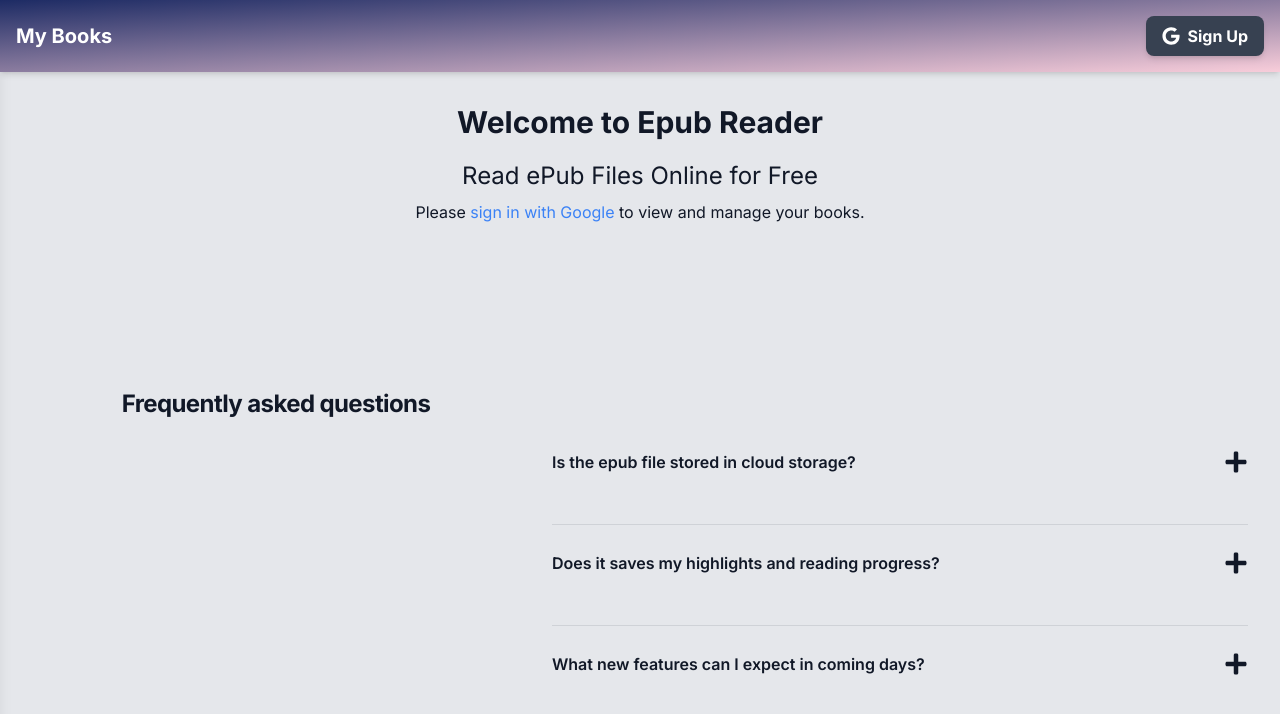
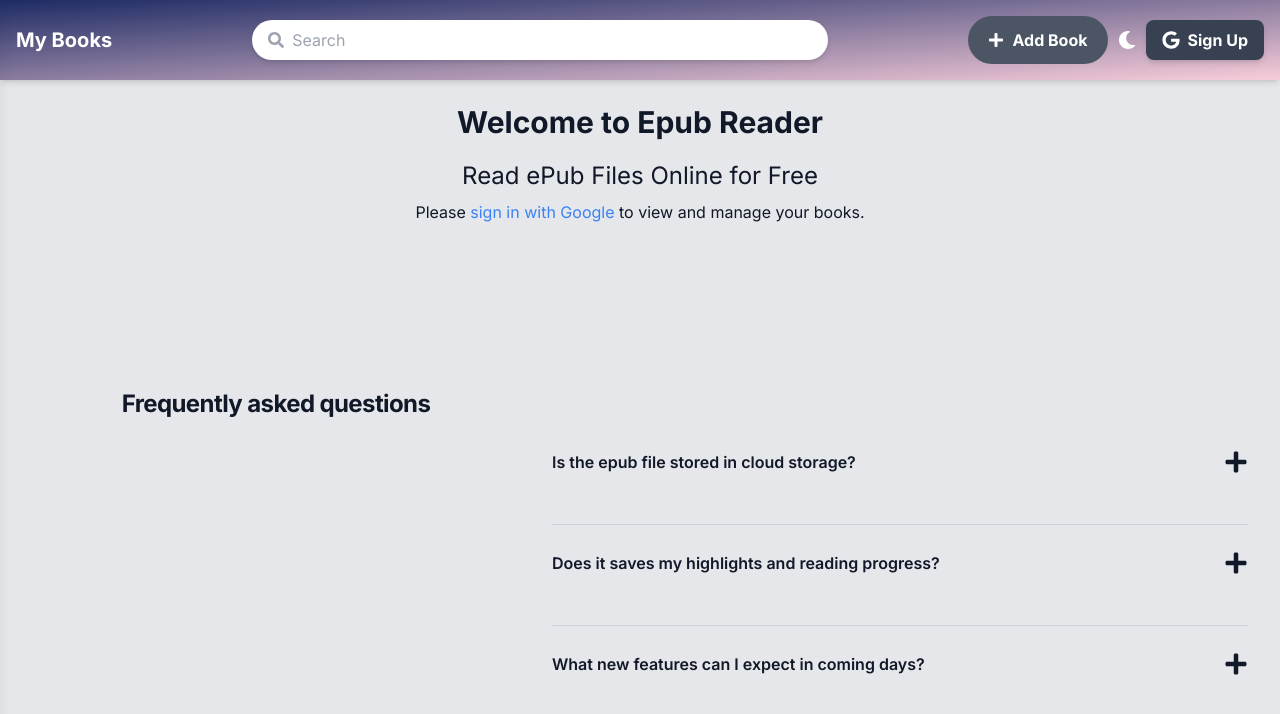
Before and after one commit to subidhkhanal/epub-reader, a Next.js app: page / in a window 1280 px wide. Shown: the top 714 px of the page. Built offline with nearby package versions, Linux system fonts and the light colour scheme; no server answers.

Commit message:
fixed the navbar

```diff
--- a/app/components/Navbar.tsx
+++ b/app/components/Navbar.tsx
@@ -6,7 +6,6 @@ import { auth, provider } from "@/firebaseConfig";
 import { signInWithPopup, signOut } from "firebase/auth";
 import ThemeToggleButton from "./ThemeToggleButton"; // Import ThemeToggleButton
 import AddBook from "./AddBook"; // Import the AddBook component
-import Link from "next/link";
 
 interface NavBarProps {
   searchTerm: string;
@@ -97,71 +96,89 @@ const NavBar: React.FC<NavBarProps> = ({
 
   return (
     <header
-      className={`fixed top-0 left-0 w-full z-[1000] flex justify-between items-center p-4 pl-2 transition-all duration-300 ${
+      className={`fixed top-0 left-0 w-full z-1000 flex justify-between items-center p-4 pl-2 transition-all duration-300 ${
         isDarkTheme
-          ? "bg-[#18212f] text-[#F3F4F6] shadow-lg"
-          : "bg-gradient-to-br from-[#1d2b64] to-[#f8cdda] text-white shadow-md"
+          ? "bg-[#18212f] text-[#F3F4F6] shadow-lg" // Dark theme styles with slate gray background
+          : "bg-gradient-to-br from-[#1d2b64] to-[#f8cdda] text-white shadow-md" // Light theme styles
       }`}
     >
       {/* Left: Menu and Logo */}
       <div className="flex items-center">
         <FaBars
-          className="text-lg cursor-pointer md:hidden block"
+          className="text-lg cursor-pointer [@media(min-width:786px)]:hidden block"
           onClick={onMenuClick}
         />
-        <Link href="/">
-          <span className="ml-2 font-bold text-xl hidden md:block">
+        <span className="ml-2 font-bold text-xl [@media(min-width:786px)]:block hidden">
           My Books
         </span>
-        </Link>
       </div>
 
       {/* Middle: Search Bar */}
-
-      {user ? (
-        <div className="flex-1 flex justify-center items-center">
+      <div className="flex-1 [@media(min-width:786px)]:flex justify-center items-center">
+        {showSmallSearch ? (
           <div
-            className={`flex items-center rounded-full px-4 py-2 w-full max-w-xl ${
+            className={`[@media(min-width:786px)]:hidden flex items-center rounded-full px-4 py-2 w-full max-w-xl ${
               isDarkTheme
-                ? "bg-[#111827] text-[#D1D5DB] shadow-inner"
-                : "bg-white text-gray-800 shadow-md"
+                ? "bg-[#111827] text-[#D1D5DB] shadow-inner" // Dark theme styles with dark navy background
+                : "bg-white text-gray-800 shadow-md" // Light theme styles
+            }`}
+            ref={smallSearchRef}
+          >
+            <input
+              type="text"
+              placeholder="Search"
+              value={searchTerm}
+              onChange={(e) => setSearchTerm(e.target.value)} // Update searchTerm
+              className="w-full bg-transparent border-none outline-none text-base"
+            />
+          </div>
+        ) : (
+          <div
+            className={`[@media(min-width:786px)]:flex hidden items-center rounded-full px-4 py-2 w-full max-w-xl ${
+              isDarkTheme
+                ? "bg-[#111827] text-[#D1D5DB] shadow-inner" // Dark theme styles with dark navy background
+                : "bg-white text-gray-800 shadow-md" // Light theme styles
             }`}
           >
-            <FaSearch className="text-gray-400 mr-2 hidden md:block" />
+            <FaSearch className="text-gray-400 mr-2 [@media(min-width:786px)]:block hidden" />
             <input
               type="text"
               placeholder="Search"
               value={searchTerm}
               onChange={(e) => setSearchTerm(e.target.value)}
-              className="flex-grow bg-transparent border-none outline-none text-base"
+              className="flex-grow bg-transparent border-none outline-none text-base [@media(min-width:786px)]:block hidden"
             />
           </div>
+        )}
       </div>
-      ) : (
-        <></>
-      )}
 
       {/* Right: Theme Toggle and User Profile */}
-      <div className="flex items-center">
+      <div className="flex items-center relative">
         {user ? (
-          <div>
-            {/* /* Mobile Search */}
-            <div className="md:hidden">
+          /* Small Devices: Search Icon and Search Input */
+          <div
+            className="[@media(min-width:786px)]:hidden"
+            ref={smallSearchRef}
+          >
             <FaSearch
               className={`text-gray-400 mr-4 cursor-pointer ${
                 showSmallSearch ? "hidden" : "block"
               }`}
-                onClick={() => setShowSmallSearch(true)}
+              onClick={() => {
+                setShowSmallSearch(true); // Show the search input
+              }}
             />
           </div>
-            {/* Add Book (Desktop Only) */}
-            <div className="hidden md:block">
+        ) : (
+          " "
+        )}
+        <div className="[@media(min-width:786px)]:block hidden">
           <AddBook isDarkTheme={isDarkTheme} />
         </div>
-            {/* Theme Toggle */}
         <ThemeToggleButton />
-            {/* User Profile */}
-            <div className="flex items-center ml-4 relative">
+
+        {user ? (
+          <div className="flex items-center ml-4">
             <img
               src={user.photoURL || "/default-avatar.png"}
               alt="User Avatar"
@@ -188,7 +205,6 @@ const NavBar: React.FC<NavBarProps> = ({
               </div>
             )}
           </div>
-          </div>
         ) : (
           <button
             className="flex items-center bg-gray-700 hover:bg-gray-600 text-white font-bold py-2 px-4 rounded-lg shadow-md transition-all duration-300"
--- a/app/page.tsx
+++ b/app/page.tsx
@@ -107,11 +107,19 @@ const Home: React.FC = () => {
         {loading ? (
           <div>Loading...</div>
         ) : user ? (
-          <BookGrid
-            books={filteredBooks}
-            userId={user.uid}
-            isDarkTheme={isDarkTheme}
-          />
+          <div>
+            <BookGrid
+              books={filteredBooks}
+              userId={user.uid}
+              isDarkTheme={isDarkTheme}
+            />
+            <div className="mt-16 border-t border-gray-900/10 pt-8 sm:mt-20 lg:mt-24">
+              <p className="text-xs leading-5 text-gray-500">
+                {" "}
+                Contact Us at subidhkhanal38@gmail.com to add any new features
+              </p>
+            </div>
+          </div>
         ) : (
           <div className="text-center mt-5">
             <h1 className="text-3xl font-bold">Welcome to Epub Reader</h1>
```
Lines whose indentation alone changed are shown as unchanged.
